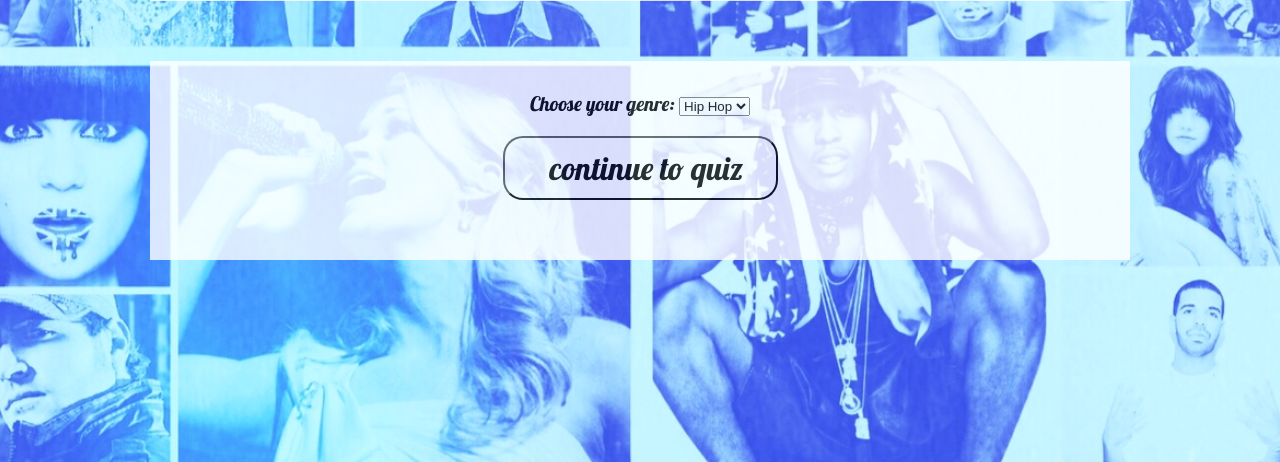
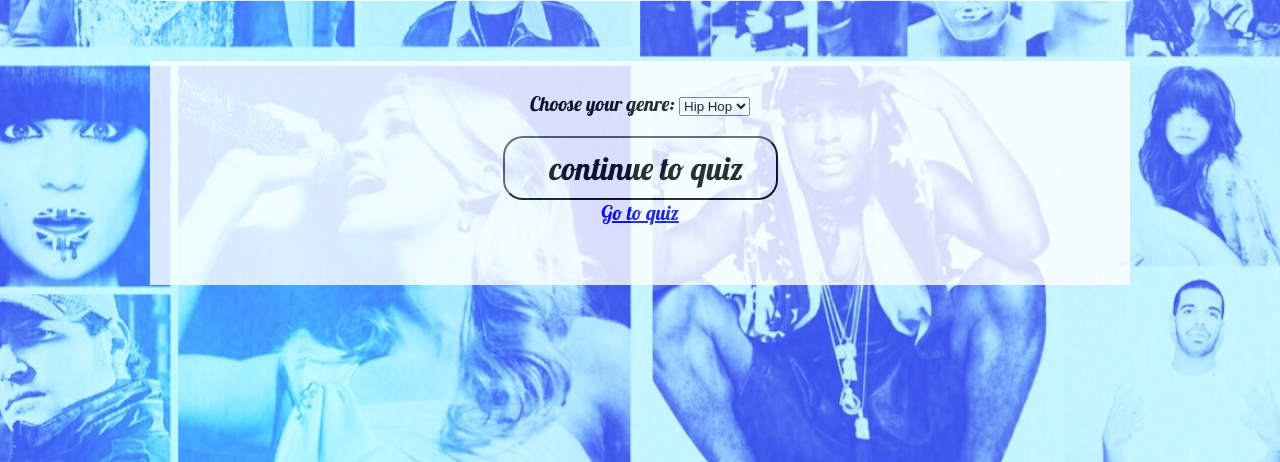
Before and after one commit to aawni/guess-that-song, a Python web app: template guess-that-song-1026/templates/home.html in a window 1280 px wide. Shown: the part 338-800 px from the top of the page. Run offline with Jinja, Linux system fonts and the light colour scheme; the template is opened without the code that fills it, so the values that code supplies are empty; some libraries are stand-ins or nearby versions.

Commit message:
fixed everything

```diff
--- a/guess-that-song-1026/scripts/script.js
+++ b/guess-that-song-1026/scripts/script.js
@@ -2,7 +2,7 @@ function Verify(e){
   e.preventDefault();
   var nickname = $("#nickname").val();
   var is_new_user = $("#is_new_user").val();
-  if (is_new_user){
+  if (is_new_user=="True"){
     if (nickname == "")
     {
       $("#error").text("Please provide a nickname!");
@@ -15,12 +15,17 @@ function Verify(e){
       return Verify_Unique(nickname);
     }
   }
+  else {
+    var genre = $("#genre").val();
+    window.location.href = "/quiz?genre="+genre;
+  }
 }
 
 function Verify_Unique(nickname){
   $.post("/searchnickname", {"nickname": nickname}, function(data){
     if (data.is_unique){
-      window.location.href = "/quiz";
+      var genre = $("#genre").val();
+      window.location.href = "/quiz?genre="+genre;
     }
     else {
       $("#not_unique_error").text("That nickname is taken. Please enter another!");
--- a/guess-that-song-1026/templates/home.html
+++ b/guess-that-song-1026/templates/home.html
@@ -35,26 +35,26 @@
     <div class= "content">
     <div class="small_spacer">
     </div>
-    <form id="setup_form" action="/quiz" method="post">
+    <form id="setup_form" action="/quiz" method="get">
       {%if is_new_user%}
         <div>New users should enter a unique nickname:<input name="nickname" id="nickname"></input></div>
       {%endif%}
       <p>Choose your genre:
-        <select name="genre">
+        <select id ="genre" name="genre">
           <option value="hiphop">Hip Hop</option>
           <option value="pop">Pop</option>
           <option value="rock">Rock</option>
           <option value="country">Country</option>
         </select>
       </p>
+      <input name="is_new_user" type="hidden" value={{is_new_user}} id="is_new_user">
+      </input>
       <div><input class="big_btn" type="submit" value="continue to quiz"></div>
     </form>
+    <a href="/quiz?genre=pop">Go to quiz</a>
         <p id="error" style="display: none"></p>
         <p id="not_unique_error" style="display: none"></p>
-    <div class="spacer">
+    <div class="spacer"></div>
     </div>
-    </div>
-    <input name="is_new_user" type="hidden" value={{is_new_user}} id="is_new_user">
-    </input>
   </body>
 </html>
```
